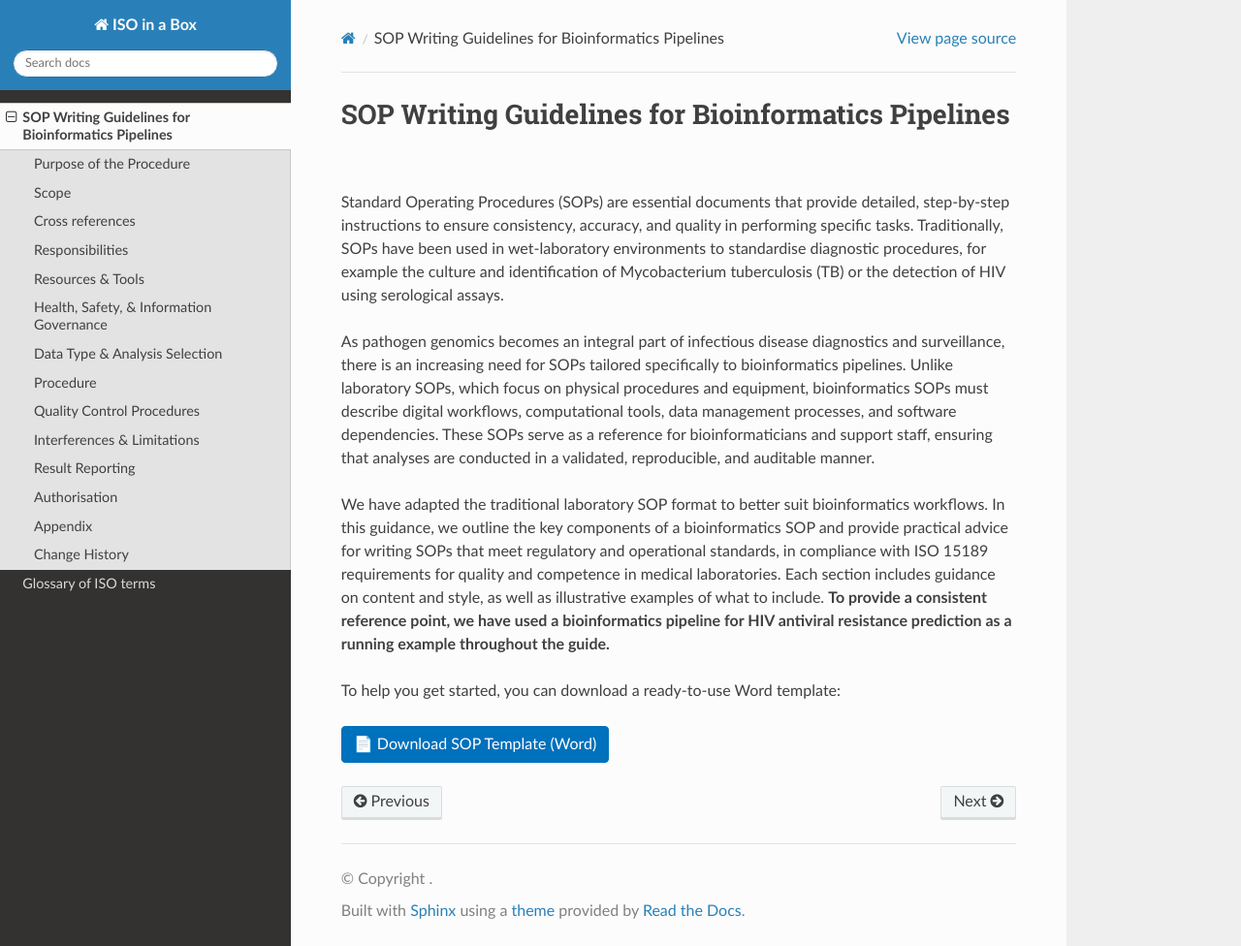
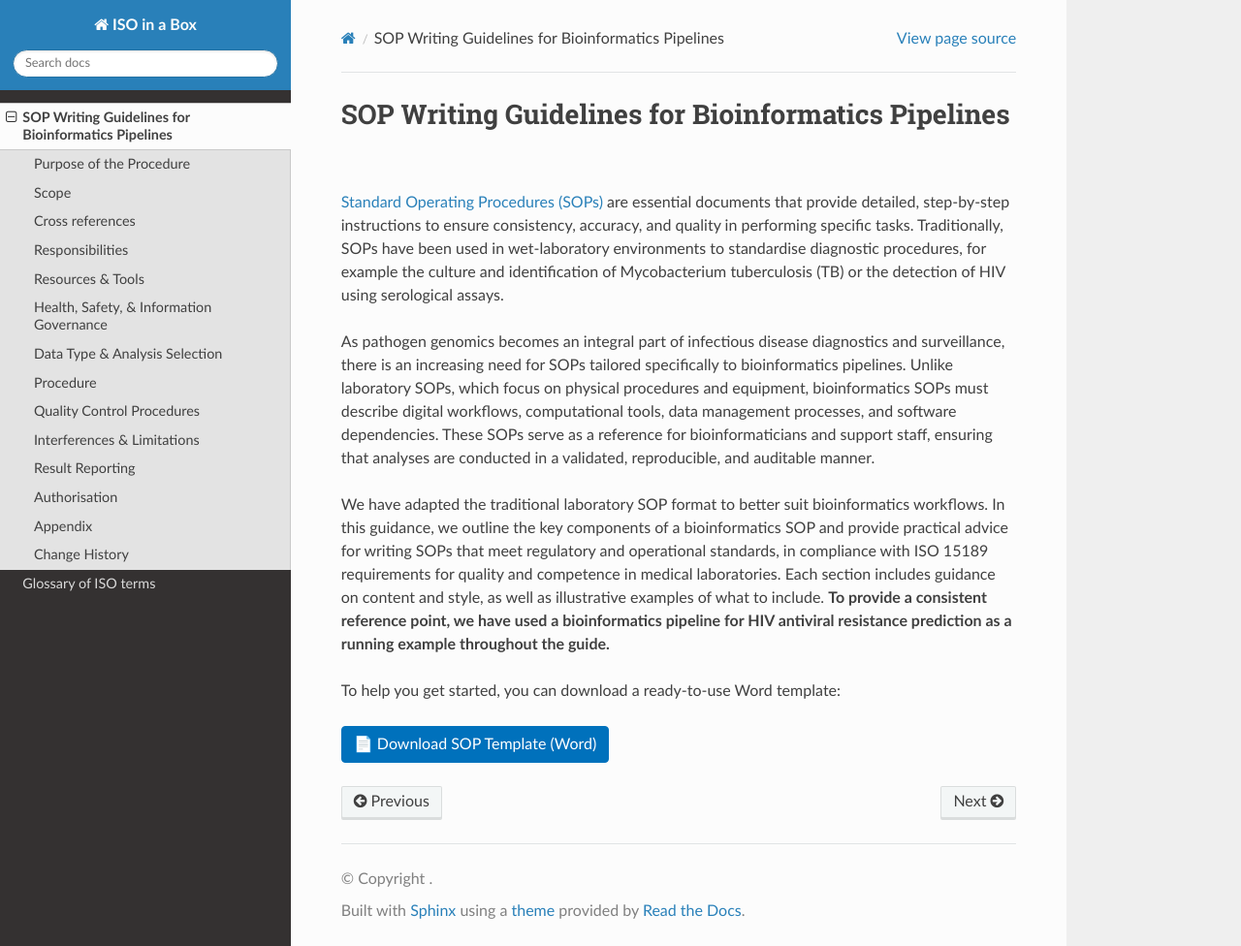
Before and after one commit to ASendellPrice/IIB-rtd, a Sphinx documentation site: the page built from docs/source/sop_guidelines.rst, in a window 1280 px wide and 976 px high. Shown: the whole window at 97% size. Built offline with Sphinx 7.4.7 and the Read the Docs theme 3.1.0, drawn with Linux system fonts in a browser that asks for light colours; pages that are not in the unit, such as notebooks, are missing from menus; part of the change alters nothing that is shown.

```diff
--- a/docs/source/sop_guidelines.rst
+++ b/docs/source/sop_guidelines.rst
@@ -1,7 +1,7 @@
 SOP Writing Guidelines for Bioinformatics Pipelines
 ====================================================
 
-Standard Operating Procedures (SOPs) are essential documents that provide detailed, step-by-step instructions to ensure consistency, accuracy, and quality in performing specific tasks. Traditionally, SOPs have been used in wet-laboratory environments to standardise diagnostic procedures, for example the culture and identification of Mycobacterium tuberculosis (TB) or the detection of HIV using serological assays.
+:ref:`Standard Operating Procedures (SOPs) <standard_operating_procedure_sop>` are essential documents that provide detailed, step-by-step instructions to ensure consistency, accuracy, and quality in performing specific tasks. Traditionally, SOPs have been used in wet-laboratory environments to standardise diagnostic procedures, for example the culture and identification of Mycobacterium tuberculosis (TB) or the detection of HIV using serological assays.
 
 As pathogen genomics becomes an integral part of infectious disease diagnostics and surveillance, there is an increasing need for SOPs tailored specifically to bioinformatics pipelines. Unlike laboratory SOPs, which focus on physical procedures and equipment, bioinformatics SOPs must describe digital workflows, computational tools, data management processes, and software dependencies. These SOPs serve as a reference for bioinformaticians and support staff, ensuring that analyses are conducted in a validated, reproducible, and auditable manner.
 
```
